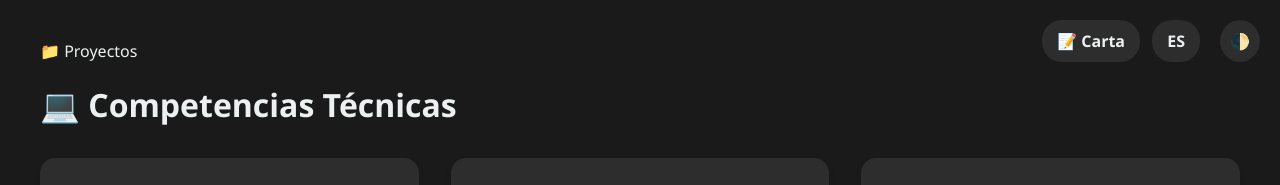
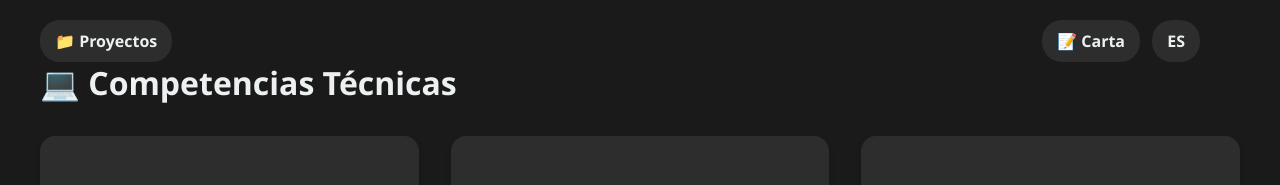
Before and after one commit to brihuaa/brihuaa.github.io, a plain HTML site: page index.html in a window 1280 px wide. Shown: the top 185 px of the page. Drawn offline with nearby package versions, Linux system fonts and the light colour scheme.

Commit message:
Update Projects Botton

```diff
--- a/styles/main.css
+++ b/styles/main.css
@@ -25,21 +25,11 @@ body {
     padding: 2rem;
 }
 
-.theme-toggle {
-    position: fixed;
-    top: 20px;
-    right: 20px;
-    cursor: pointer;
-    padding: 10px;
-    border-radius: 50%;
-    background: var(--card-bg);
-    border: none;
-    color: var(--text-color);
-}
 
 .language-toggle,
+.theme-toggle,
 .coverletter-toggle,
-.presentation-toggle {
+.projects-toggle {
     position: fixed;
     top: 20px;
     cursor: pointer;
```
